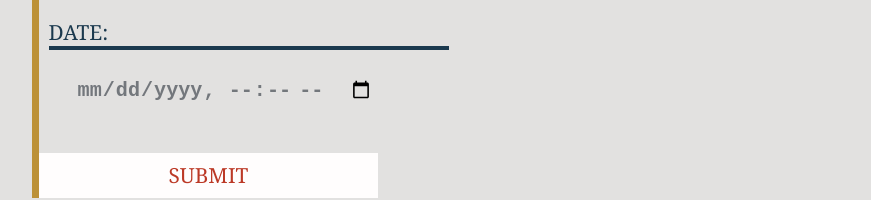
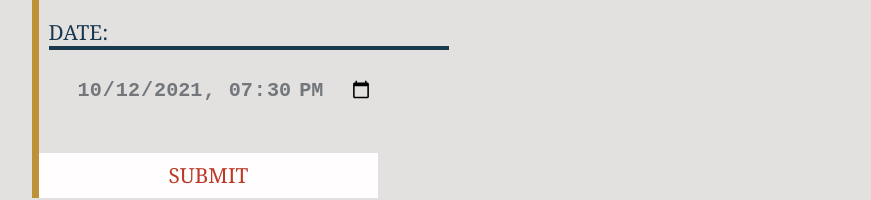
Before and after one commit to koli9513/dotned-enterprise-frontend, a React (Create React App) app: page /events/add in a window 1280 px wide. Shown: the part 1080-1280 px from the top of the page, without its empty margins (133-1004 px from the left). Built offline with nearby package versions, Linux system fonts and the light colour scheme.

Commit message:
fix: update date format

```diff
--- a/src/components/AddEvent.js
+++ b/src/components/AddEvent.js
@@ -14,7 +14,7 @@ const AddEvent = () => {
     city: "",
     eventUrl: "",
     userId: 1,
-    date: "2021-08-27T9:32",
+    date: "2021-10-12T19:30",
     category: "",
     subtitle: "",
   });
```
